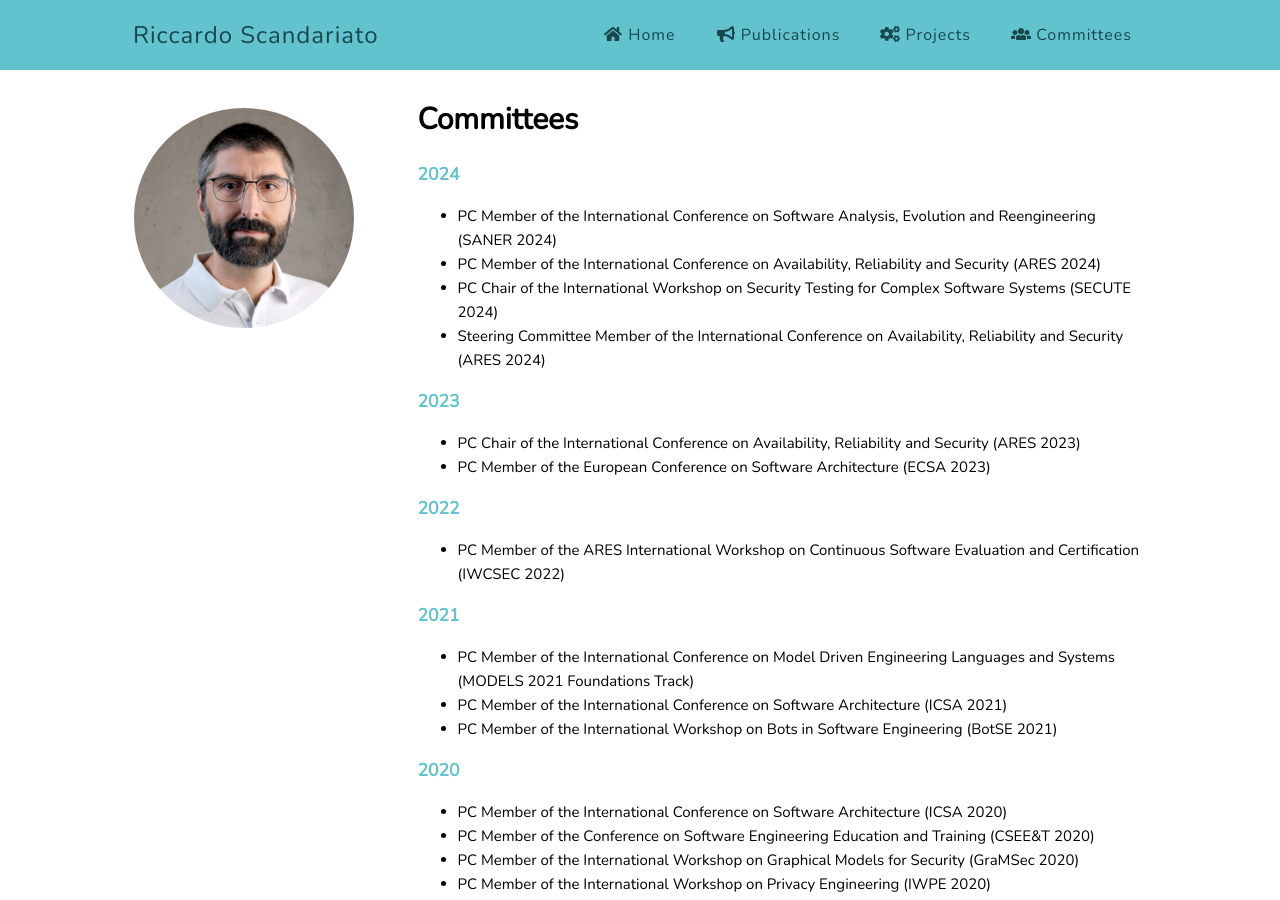
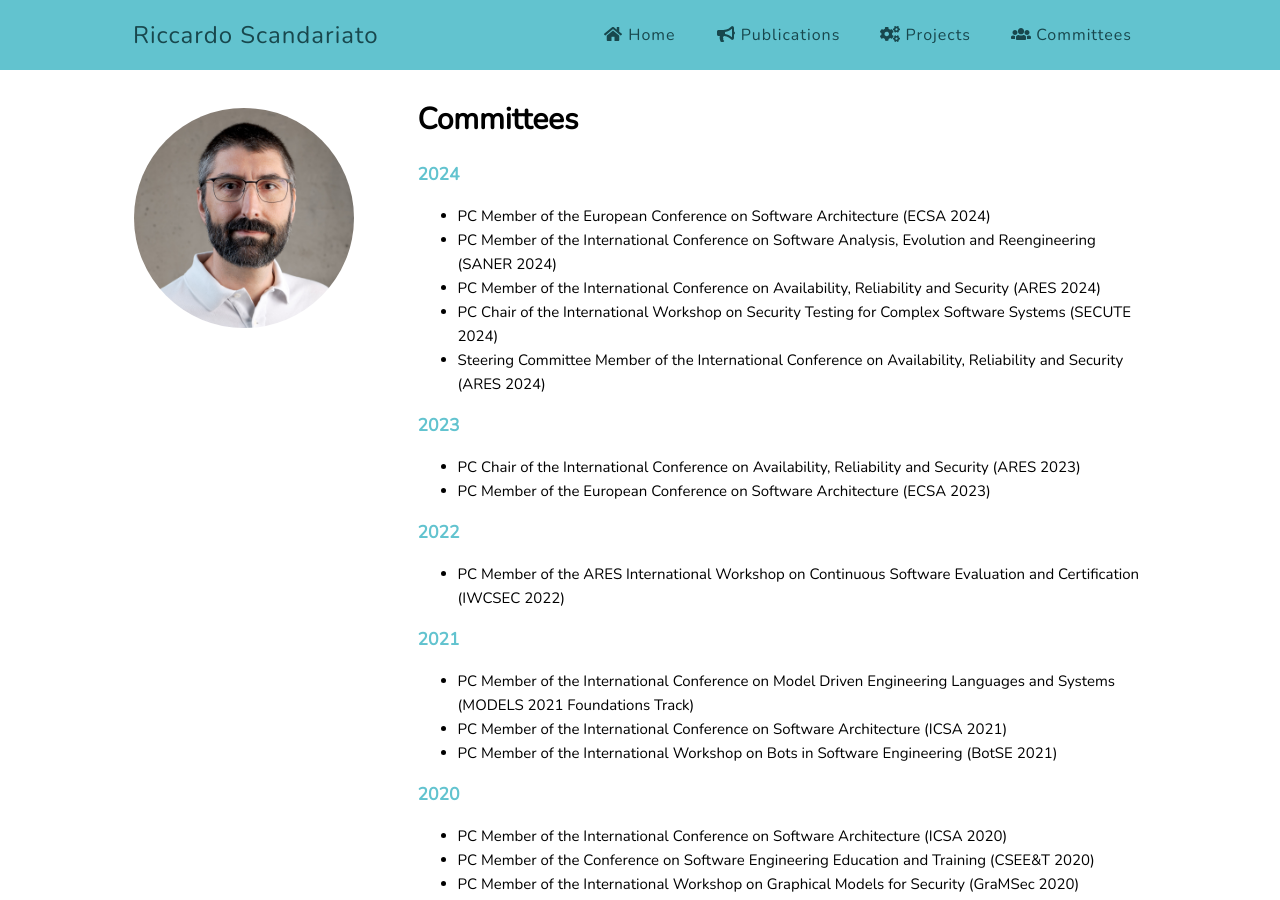
Before and after one commit to riccardoscandariato/riccardoscandariato.github.io, a Jekyll site: the page built from service.md, in a window 1280 px wide and 900 px high. Built offline with Jekyll 4.4.1, drawn with Linux system fonts in a browser that asks for light colours.

Commit message:
more service

```diff
--- a/service.md
+++ b/service.md
@@ -7,6 +7,7 @@ title: Committees
  <h3>2024</h3>
 
 <ul>
+<li>PC Member of the European Conference on Software Architecture (ECSA 2024)</li>
 <li>PC Member of the International Conference on Software Analysis, Evolution and Reengineering (SANER 2024)</li>
 <li>PC Member of the International Conference on Availability, Reliability and Security (ARES 2024)</li>
 <li>PC Chair of the International Workshop on Security Testing for Complex Software Systems (SECUTE 2024)</li>
```
